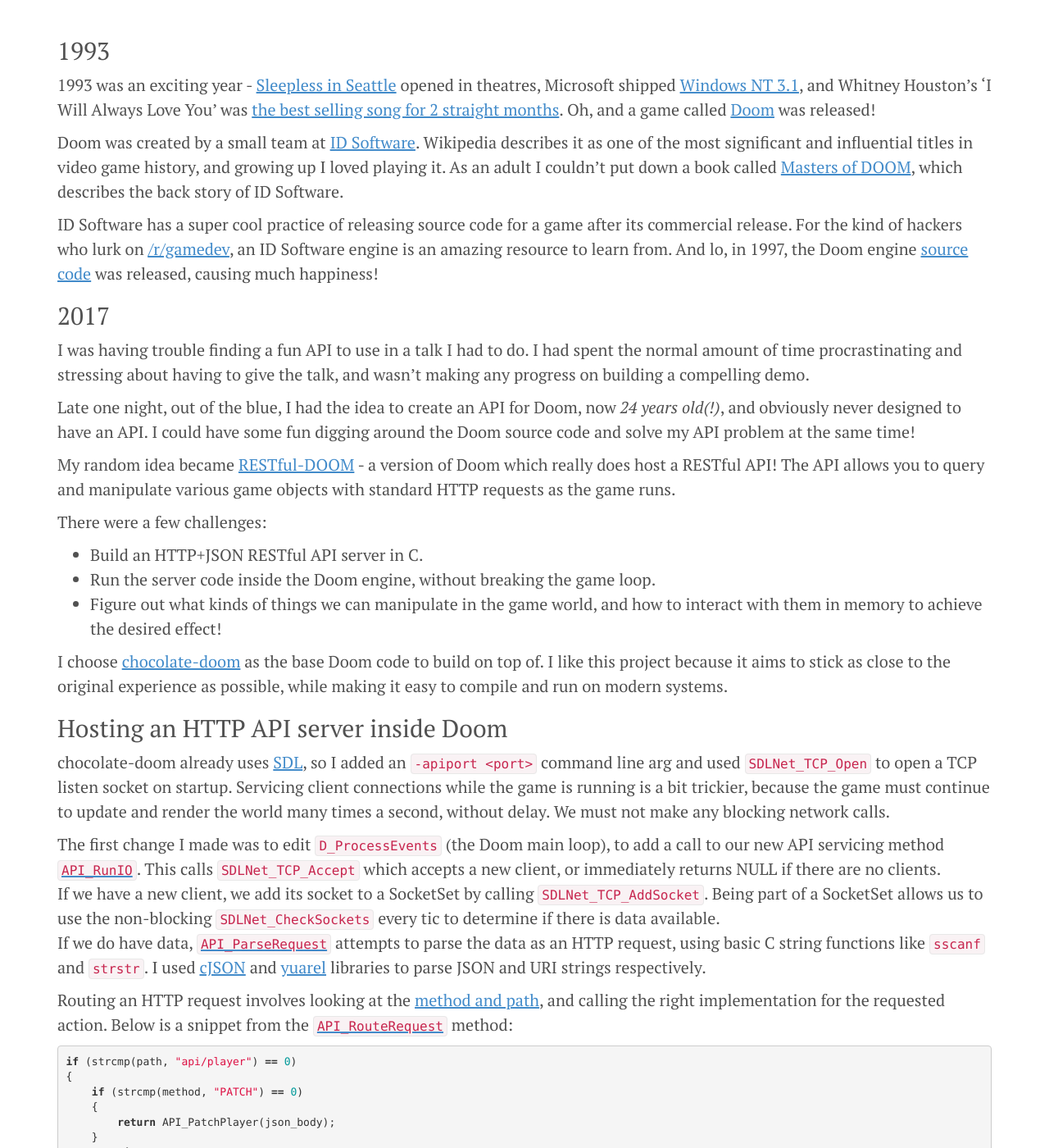
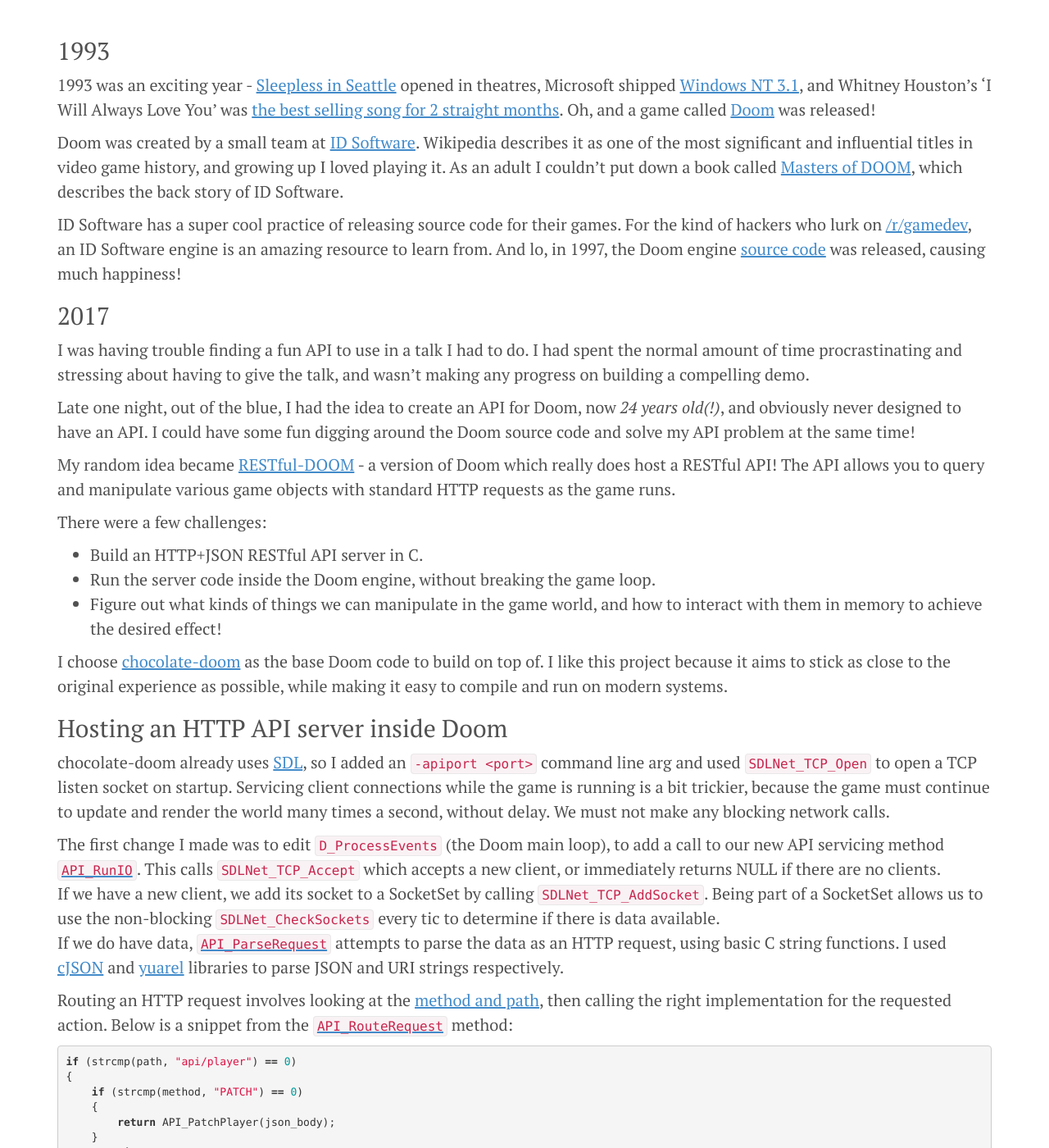
Before and after one commit to jeff-1amstudios/jeff-1amstudios.github.io, a Jekyll site: the page built from _posts/2017-08-01-restful-doom.markdown, in a window 1280 px wide and 1400 px high, scrolled down 1087 px. Shown: the whole window at 82% size. Built offline with Jekyll 4.4.1, drawn with Linux system fonts in a browser that asks for light colours; some of the changed text lies outside the part shown.

Commit message:
Minor fixes

```diff
--- a/_posts/2017-08-01-restful-doom.markdown
+++ b/_posts/2017-08-01-restful-doom.markdown
@@ -27,7 +27,7 @@
 
 Doom was created by a small team at [ID Software](https://en.wikipedia.org/wiki/Id_Software). Wikipedia describes it as one of the most significant and influential titles in video game history, and growing up I loved playing it. As an adult I couldn't put down a book called [Masters of DOOM](https://en.wikipedia.org/wiki/Masters_of_Doom), which describes the back story of ID Software.
 
-ID Software has a super cool practice of releasing source code for a game after its commercial release. For the kind of hackers who lurk on [/r/gamedev](https://reddit.com/r/gamedev), an ID Software engine is an amazing resource to learn from. And lo, in 1997, the Doom engine [source code](https://github.com/id-Software/DOOM) was released, causing much happiness!
+ID Software has a super cool practice of releasing source code for their games. For the kind of hackers who lurk on [/r/gamedev](https://reddit.com/r/gamedev), an ID Software engine is an amazing resource to learn from. And lo, in 1997, the Doom engine [source code](https://github.com/id-Software/DOOM) was released, causing much happiness!
 
 ## 2017
 I was having trouble finding a fun API to use in a talk I had to do. I had spent the normal amount of time procrastinating and stressing about having to give the talk, and wasn't making any progress on building a compelling demo.
@@ -51,9 +51,9 @@
 The first change I made was to edit `D_ProcessEvents` (the Doom main loop), to add a call to our new API servicing method [`API_RunIO`](https://github.com/jeff-1amstudios/restful-doom/blob/master/src/doom/api.c#L65). This calls
 `SDLNet_TCP_Accept` which accepts a new client, or immediately returns NULL if there are no clients.
 If we have a new client, we add its socket to a SocketSet by calling `SDLNet_TCP_AddSocket`. Being part of a SocketSet allows us to use the non-blocking `SDLNet_CheckSockets` every tic to determine if there is data available.
-If we do have data, [`API_ParseRequest`](https://github.com/jeff-1amstudios/restful-doom/blob/master/src/doom/api.c#L111) attempts to parse the data as an HTTP request, using basic C string functions like `sscanf` and `strstr`.  I used [cJSON](https://github.com/DaveGamble/cJSON) and [yuarel](https://github.com/jacketizer/libyuarel/) libraries to parse JSON and URI strings respectively.
+If we do have data, [`API_ParseRequest`](https://github.com/jeff-1amstudios/restful-doom/blob/master/src/doom/api.c#L111) attempts to parse the data as an HTTP request, using basic C string functions. I used [cJSON](https://github.com/DaveGamble/cJSON) and [yuarel](https://github.com/jacketizer/libyuarel/) libraries to parse JSON and URI strings respectively.
 
-Routing an HTTP request involves looking at the [method and path](https://www.w3.org/Protocols/rfc2616/rfc2616-sec5.html), and calling the right implementation for the requested action. Below is a snippet from the [`API_RouteRequest`](https://github.com/jeff-1amstudios/restful-doom/blob/master/src/doom/api.c#L143) method:
+Routing an HTTP request involves looking at the [method and path](https://www.w3.org/Protocols/rfc2616/rfc2616-sec5.html), then calling the right implementation for the requested action. Below is a snippet from the [`API_RouteRequest`](https://github.com/jeff-1amstudios/restful-doom/blob/master/src/doom/api.c#L143) method:
 
 {% highlight C %}
 if (strcmp(path, "api/player") == 0)
@@ -105,7 +105,7 @@
 
 [![](/img/restful-doom/get-nearby-objects.jpg)](/img/restful-doom/get-nearby-objects.jpg)
 
-To create a new map object, we call the existing `P_SpawnMobj()` with a position and type. This returns us an `mobj_t*` that we can update with other properties from the API request.
+To create a new map object, we call the existing `P_SpawnMobj` with a position and type. This returns us an `mobj_t*` that we can update with other properties from the API request.
 
 [![](/img/restful-doom/post-scenery.jpg)](/img/restful-doom/post-scenery.jpg)
 
```
